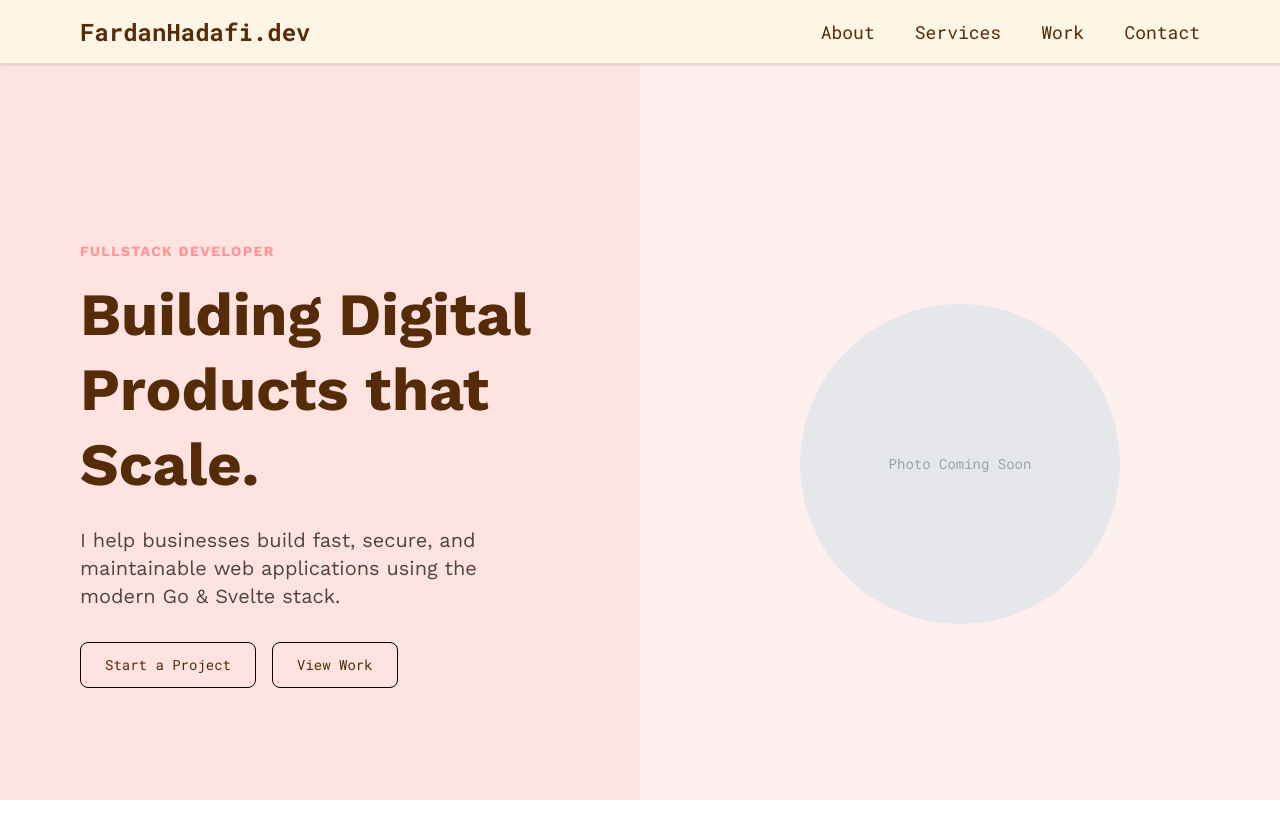
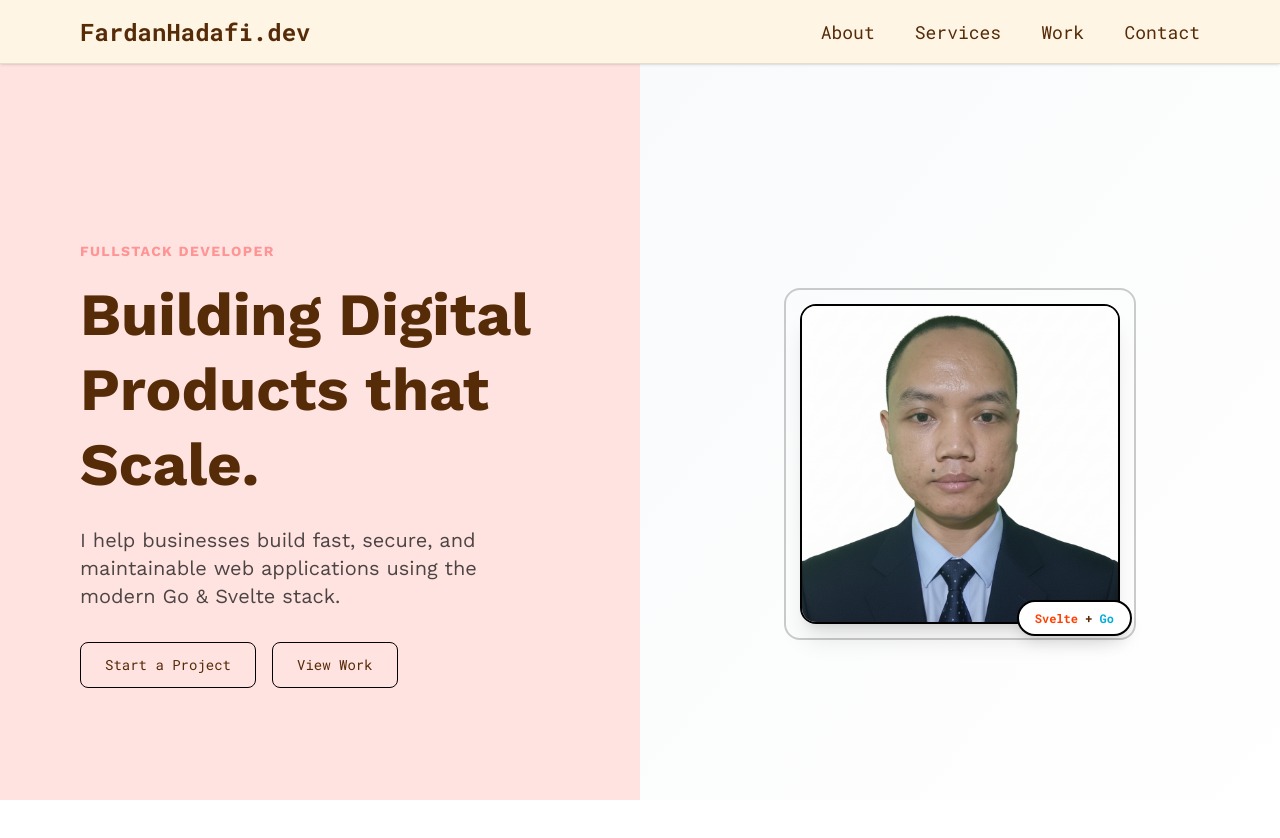
Before and after one commit to FardanHadafi/Portfolio, a Svelte app: page / in a window 1280 px wide. Shown: the top 838 px of the page. Built offline with nearby package versions, Linux system fonts and the light colour scheme.

Commit message:
Added photo

```diff
--- a/src/App.svelte
+++ b/src/App.svelte
@@ -7,6 +7,7 @@
   import { ScrambleTextPlugin } from "gsap/ScrambleTextPlugin";
   import { SplitText } from "gsap/SplitText";
   import NihongoLab from "./assets/nihongolab.png";
+  import MyPhoto from "./assets/My Photo.png";
 
   let currentIndex = $state(0);
   let mobileMenuOpen = $state(false);
@@ -129,6 +130,20 @@
       y: 100,
       autoAlpha: 0,
       stagger: 0.05,
+      scrollTrigger: {
+        trigger: "#home",
+        start: "top 80%",
+        end: "bottom 20%",
+        toggleActions: "play reverse play reverse"
+      }
+    });
+
+    // Photo animation
+    gsap.from(".photo-container", {
+      scale: 0.8,
+      opacity: 0,
+      duration: 1.2,
+      ease: "power2.out",
       scrollTrigger: {
         trigger: "#home",
         start: "top 80%",
@@ -267,10 +282,28 @@
           </div>
         </div>
 
-        <!-- Right: Photo Placeholder -->
-        <div class="w-full md:w-1/2 flex justify-center items-center bg-gray-50/50 py-12 md:py-0 order-1 md:order-2">
-          <div class="w-48 h-48 sm:w-64 sm:h-64 md:w-72 md:h-72 lg:w-80 lg:h-80 bg-gray-200 rounded-full animate-pulse flex items-center justify-center text-gray-400 font-mono text-center text-sm px-4">
-            Photo Coming Soon
+        <!-- Right: Photo -->
+        <div class="w-full md:w-1/2 flex justify-center items-center bg-linear-to-br from-gray-50 to-white py-12 md:py-0 order-1 md:order-2">
+          <div class="relative group photo-container">
+            <!-- Decorative border element -->
+            <div class="absolute -inset-4 border-2 border-black rounded-2xl opacity-20 group-hover:opacity-40 transition-opacity duration-300"></div>
+
+            <!-- Photo container -->
+            <div class="relative w-48 h-48 sm:w-64 sm:h-64 md:w-72 md:h-72 lg:w-80 lg:h-80 rounded-2xl overflow-hidden border-2 border-black shadow-xl">
+              <img
+                src={MyPhoto}
+                alt="Fardan Hadafi - Fullstack Developer"
+                class="w-full h-full object-cover transition-transform duration-300 group-hover:scale-105"
+              />
+
+              <!-- Subtle overlay on hover -->
+              <div class="absolute inset-0 bg-projects opacity-0 group-hover:opacity-10 transition-opacity duration-300"></div>
+            </div>
+
+            <!-- Tech stack indicator -->
+            <div class="absolute -bottom-3 -right-3 bg-white border-2 border-black rounded-full px-4 py-2 text-xs font-mono font-bold shadow-lg">
+              <span class="text-[#FF3E00]">Svelte</span> + <span class="text-[#00ADD8]">Go</span>
+            </div>
           </div>
         </div>
       </section>
```
Also changed, not shown: src/assets/My Photo.png (added).
